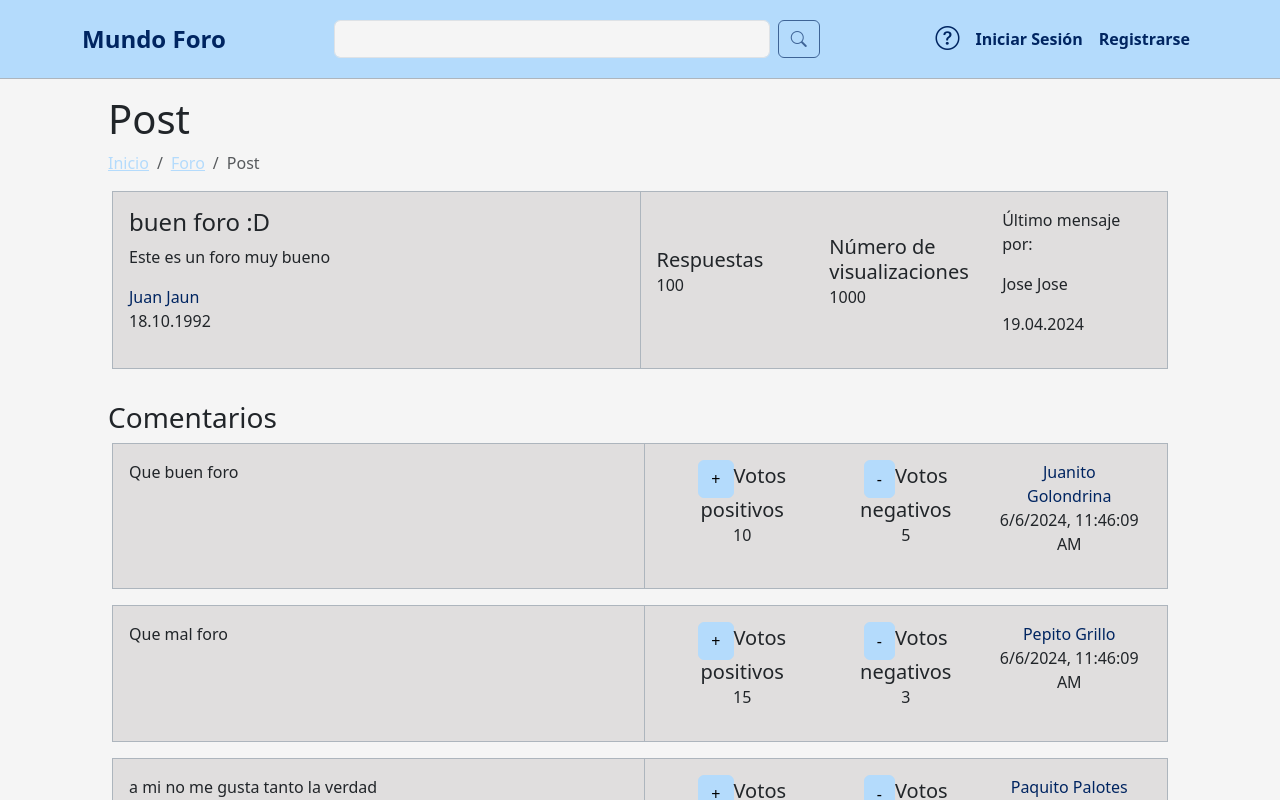
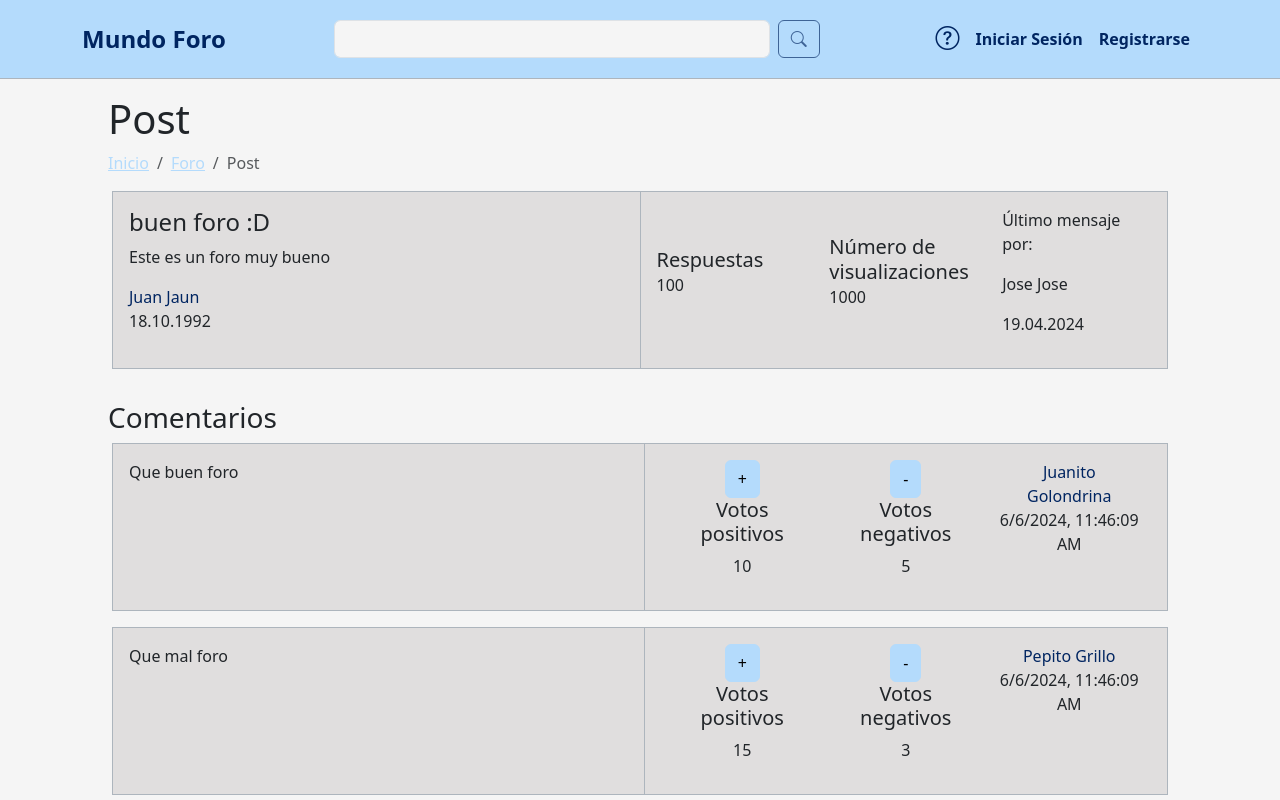
Before and after one commit to Croissanton/IU_Proyecto, a React (Create React App) app in the folder foro-mundo/: page /post in a window 1280 px wide. Shown: the top 800 px of the page. Built offline with nearby package versions, Linux system fonts and the light colour scheme.

Commit message:
accesibilidad de busqueda, fix de css para botones upvote/downvote

```diff
--- a/foro-mundo/src/Components/Header.js
+++ b/foro-mundo/src/Components/Header.js
@@ -114,8 +114,9 @@ const Header = forwardRef((props, ref) => {
               }`}
               style={{ position: "relative" }}
             >
-              <FormLabel htmlFor="searchInput" className="visually-hidden">Busqueda</FormLabel>
+              <FormLabel htmlFor="searchInput" className="visually-hidden">Buscar</FormLabel>
               <FormControl
+                title="Buscar"
                 id="searchInput"
                 type="search"
                 className="me-2"
--- a/foro-mundo/src/Components/PostComment.js
+++ b/foro-mundo/src/Components/PostComment.js
@@ -59,23 +59,33 @@ const PostComment = ({
               <Row className="p-3">
                 <Col className="text-center">
                   <Button
+                    className="btn"
                     onClick={handleUpvote}
                     variant={userVote === "upvote" ? "success" : "primary"}
                   >
                     +
                   </Button>
-                  <span className="h5">Votos positivos</span>
-                  <p>{upvotes}</p>
+                  <Row>
+                    <span className="h5">Votos positivos</span>
+                  </Row>
+                  <Row>
+                    <p>{upvotes}</p>
+                  </Row>
                 </Col>
                 <Col className="text-center">
                   <Button
+                    className="btn"
                     onClick={handleDownvote}
                     variant={userVote === "downvote" ? "danger" : "primary"}
                   >
                     -
                   </Button>
-                  <span className="h5">Votos negativos</span>
-                  <p>{downvotes}</p>
+                  <Row>
+                    <span className="h5">Votos negativos</span>
+                  </Row>
+                  <Row>
+                    <p>{downvotes}</p>
+                  </Row>
                 </Col>
                 <Col className="text-center">
                   <Row>
```
